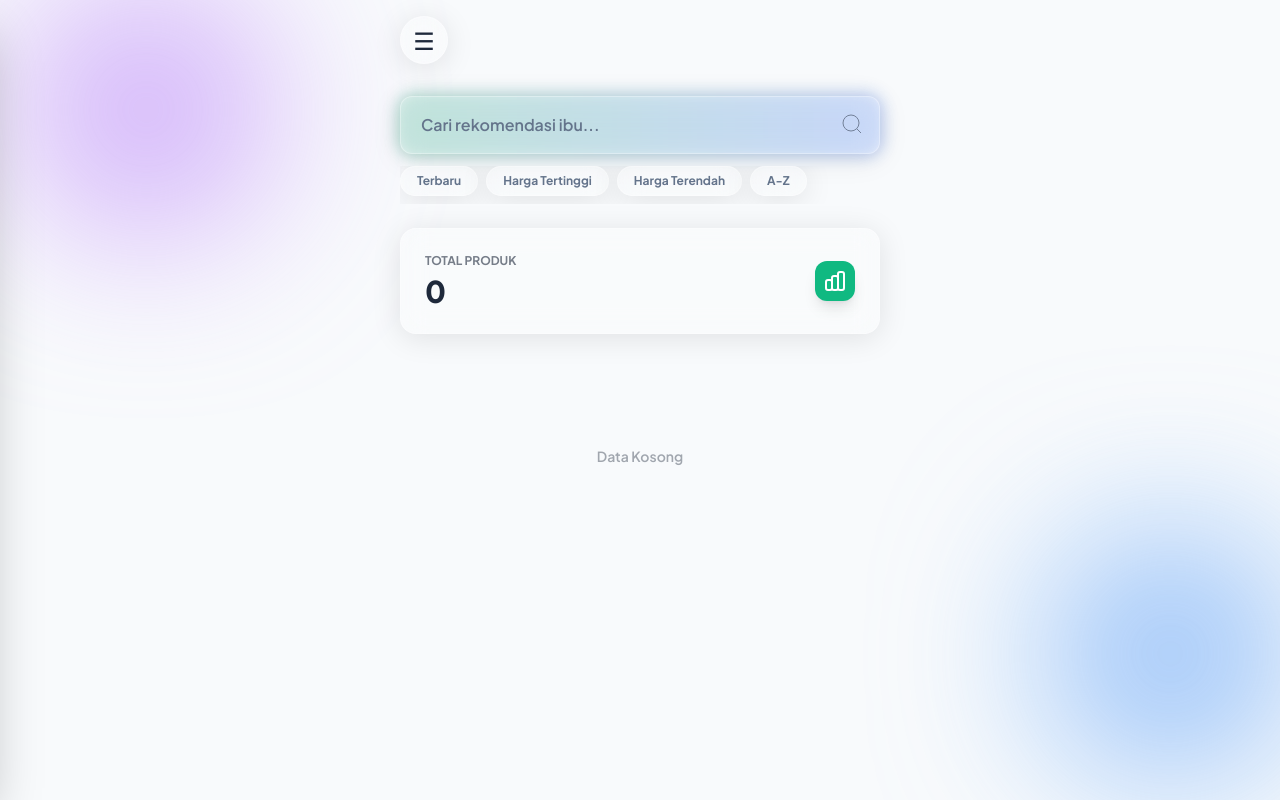
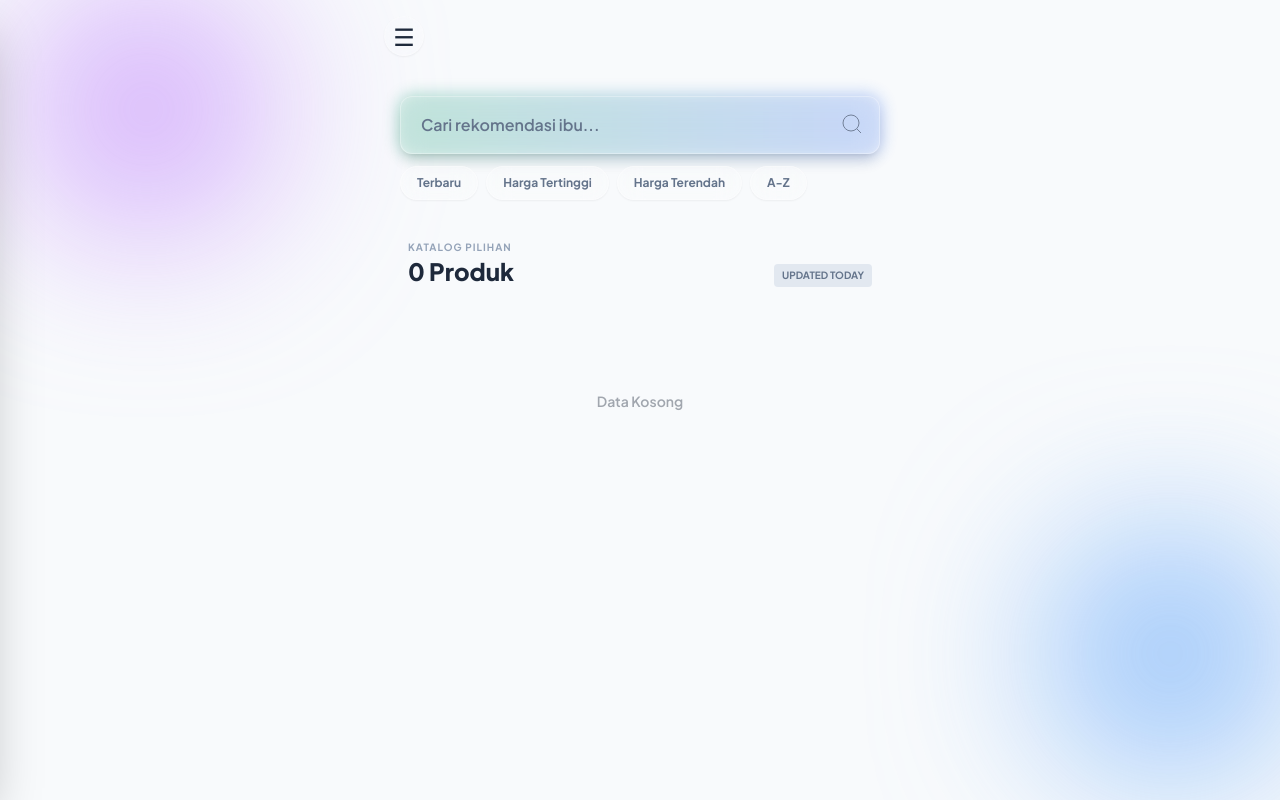
Before and after one commit to Dikrifm/devdaily, a CodeIgniter 4 app: the page made by app/Views/welcome_message.php in a window 1280 px wide. Run offline with PHP 8.4 and a stand-in for CodeIgniter, Linux system fonts and the light colour scheme; the template is opened without the code that fills it, so the values that code supplies are empty; some libraries are stand-ins or nearby versions.

```diff
--- a/app/Views/welcome_message.php
+++ b/app/Views/welcome_message.php
@@ -13,26 +13,41 @@
         .blob { position: absolute; filter: blur(80px); z-index: -1; opacity: 0.6; animation: move 10s infinite alternate; }
         @keyframes move { from { transform: translate(0,0); } to { transform: translate(20px, -20px); } }
         #sidebar { transition: transform 0.3s ease-in-out; }
+
+        /* Sticky Header Transition */
+        #sticky-header { transition: all 0.3s ease; }
+        #sticky-header.scrolled {
+            background: rgba(255, 255, 255, 0.8);
+            backdrop-filter: blur(16px);
+            border-bottom: 1px solid rgba(0,0,0,0.05);
+            padding-top: 1rem; padding-bottom: 1rem;
+        }
+        .dark #sticky-header.scrolled {
+            background: rgba(15, 23, 42, 0.8);
+            border-bottom: 1px solid rgba(255,255,255,0.05);
+        }
     </style>
 </head>
 <body class="font-sans min-h-screen transition-colors duration-500 bg-slate-50 text-slate-800 dark:bg-[#0f172a] dark:text-slate-200 relative overflow-x-hidden selection:bg-emerald-500 selection:text-white">
 
     <?php $isAdmin = session()->get('isLoggedIn'); ?>
 
-    <div class="blob bg-purple-400 w-64 h-64 rounded-full top-0 left-0 mix-blend-multiply dark:mix-blend-normal dark:bg-emerald-900/40"></div>
-    <div class="blob bg-blue-400 w-64 h-64 rounded-full bottom-0 right-0 mix-blend-multiply dark:mix-blend-normal dark:bg-blue-900/40 animation-delay-2000"></div>
+    <div class="fixed inset-0 z-0 pointer-events-none">
+        <div class="blob bg-purple-400 w-64 h-64 rounded-full top-0 left-0 mix-blend-multiply dark:mix-blend-normal dark:bg-emerald-900/40"></div>
+        <div class="blob bg-blue-400 w-64 h-64 rounded-full bottom-0 right-0 mix-blend-multiply dark:mix-blend-normal dark:bg-blue-900/40 animation-delay-2000"></div>
+    </div>
 
     <?php if(session()->getFlashdata('msg')): ?>
-    <div id="toast" class="fixed top-5 right-5 z-50 transform transition-all duration-500 translate-y-0 opacity-100">
+    <div id="toast" class="fixed top-24 right-5 z-[60] transform transition-all duration-500 translate-y-0 opacity-100">
         <div class="glass border-l-4 border-emerald-500 text-slate-800 dark:text-white px-6 py-4 rounded-xl shadow-2xl flex items-center gap-3">
-            <h4 class="font-bold text-sm">NOTIFIKASI:</h4><p class="text-xs opacity-80"><?= session()->getFlashdata('msg') ?></p>
+            <h4 class="font-bold text-sm">INFO:</h4><p class="text-xs opacity-80"><?= session()->getFlashdata('msg') ?></p>
         </div>
     </div>
     <script>setTimeout(()=>{document.getElementById('toast').remove()},4000);</script>
     <?php endif; ?>
 
-    <div id="sidebar-overlay" onclick="toggleSidebar()" class="fixed inset-0 bg-black/60 z-40 hidden backdrop-blur-sm transition-opacity"></div>
-    <aside id="sidebar" class="fixed top-0 left-0 h-full w-72 bg-slate-50 dark:bg-[#0b1120] border-r border-slate-200 dark:border-slate-800 z-50 transform -translate-x-full shadow-2xl flex flex-col">
+    <div id="sidebar-overlay" onclick="toggleSidebar()" class="fixed inset-0 bg-black/60 z-[60] hidden backdrop-blur-sm transition-opacity"></div>
+    <aside id="sidebar" class="fixed top-0 left-0 h-full w-72 bg-slate-50 dark:bg-[#0b1120] border-r border-slate-200 dark:border-slate-800 z-[70] transform -translate-x-full shadow-2xl flex flex-col">
         <div class="p-6 border-b border-slate-200 dark:border-slate-800 flex justify-between items-center bg-emerald-500/5">
             <div><h2 class="text-xl font-black tracking-tighter uppercase">IDA<span class="text-emerald-500">WIDIAWATI</span></h2><p class="text-[10px] opacity-50 tracking-widest">MENU</p></div>
             <button onclick="toggleSidebar()" class="text-slate-500 hover:text-red-500 text-xl">✕</button>
@@ -58,91 +73,91 @@
         </div>
     </aside>
 
-    <div class="p-4 max-w-lg mx-auto pb-24">
-        <div class="flex justify-between items-center mb-8">
-            <button onclick="toggleSidebar()" class="glass w-12 h-12 rounded-full flex items-center justify-center hover:scale-110 transition-transform text-2xl">☰</button>
+    <nav id="sticky-header" class="fixed top-0 left-0 w-full z-40 p-4 transition-all duration-300">
+        <div class="max-w-lg mx-auto flex justify-between items-center">
+            <button onclick="toggleSidebar()" class="w-10 h-10 rounded-full flex items-center justify-center hover:scale-110 transition-transform text-2xl text-slate-800 dark:text-white bg-white/10 backdrop-blur-md border border-white/20 shadow-sm">
+                ☰
+            </button>
+
             <div class="text-right">
-                <h1 class="text-xl font-extrabold tracking-tighter uppercase">
+                <h1 class="text-xl font-extrabold tracking-tighter uppercase text-slate-900 dark:text-white drop-shadow-sm">
                     <?= esc($config['site_name']) ?>
                     <span class="text-emerald-600 dark:text-emerald-400 font-normal opacity-50 text-xs lowercase"><?= esc($config['site_domain']) ?></span>
                 </h1>
-                <p class="text-[8px] font-bold opacity-60 tracking-[0.2em] uppercase"><?= esc($config['site_tagline']) ?></p>
             </div>
         </div>
+    </nav>
 
-        <form action="/index.php" method="get" class="mb-6 relative z-10">
+    <div class="pt-24 p-4 max-w-lg mx-auto pb-24 relative z-10">
+
+        <form action="/index.php" method="get" class="mb-8 relative z-10">
             <div class="relative group mb-3">
                 <div class="absolute -inset-0.5 bg-gradient-to-r from-emerald-600 to-blue-600 rounded-2xl blur opacity-30 group-hover:opacity-60 transition duration-500"></div>
-                <input type="text" name="q" value="<?= esc($keyword ?? '') ?>" placeholder="Cari rekomendasi ibu..." class="relative w-full glass text-slate-900 dark:text-white py-4 pl-5 pr-12 rounded-xl outline-none focus:ring-2 focus:ring-emerald-500/50 font-semibold placeholder-slate-500 transition-all">
+                <input type="text" name="q" value="<?= esc($keyword ?? '') ?>" placeholder="Cari rekomendasi ibu..." class="relative w-full glass text-slate-900 dark:text-white py-4 pl-5 pr-12 rounded-xl outline-none focus:ring-2 focus:ring-emerald-500/50 font-semibold placeholder-slate-500 transition-all shadow-lg">
                 <button type="submit" class="absolute right-4 top-4 opacity-50 hover:opacity-100"><svg class="w-6 h-6" fill="none" stroke="currentColor" viewBox="0 0 24 24"><circle cx="11" cy="11" r="8"></circle><line x1="21" y1="21" x2="16.65" y2="16.65"></line></svg></button>
             </div>
 
             <div class="flex gap-2 overflow-x-auto pb-2 no-scrollbar">
                 <?php
-                $sorts = [
-                    'newest' => 'Terbaru',
-                    'price_high' => 'Harga Tertinggi',
-                    'price_low' => 'Harga Terendah',
-                    'name_asc' => 'A-Z'
-                ];
+                $sorts = ['newest'=>'Terbaru','price_high'=>'Harga Tertinggi','price_low'=>'Harga Terendah','name_asc'=>'A-Z'];
                 foreach($sorts as $val => $label):
                     $isActive = ($sort == $val);
                 ?>
-                <button type="submit" name="sort" value="<?= $val ?>" class="<?= $isActive ? 'bg-emerald-600 text-white border-emerald-500' : 'glass text-slate-500 dark:text-slate-400' ?> px-4 py-1.5 rounded-full text-xs font-bold whitespace-nowrap border transition-colors hover:bg-emerald-500 hover:text-white"><?= $label ?></button>
+                <button type="submit" name="sort" value="<?= $val ?>" class="<?= $isActive ? 'bg-emerald-600 text-white border-emerald-500' : 'glass text-slate-500 dark:text-slate-400' ?> px-4 py-2 rounded-full text-xs font-bold whitespace-nowrap border transition-colors hover:bg-emerald-500 hover:text-white shadow-sm"><?= $label ?></button>
                 <?php endforeach; ?>
             </div>
         </form>
 
-        <div class="glass rounded-2xl p-6 mb-8 flex justify-between items-center">
-            <div><p class="text-xs font-bold uppercase opacity-60 mb-1">Total Produk</p><h2 class="text-3xl font-black text-slate-800 dark:text-white"><?= count($products) ?></h2></div>
-            <div class="h-10 w-10 bg-emerald-500 rounded-xl flex items-center justify-center text-white shadow-lg"><svg class="w-6 h-6" fill="none" stroke="currentColor" viewBox="0 0 24 24"><path stroke-linecap="round" stroke-linejoin="round" stroke-width="2" d="M9 19v-6a2 2 0 00-2-2H5a2 2 0 00-2 2v6a2 2 0 002 2h2a2 2 0 002-2zm0 0V9a2 2 0 012-2h2a2 2 0 012 2v10m-6 0a2 2 0 002 2h2a2 2 0 002-2m0 0V5a2 2 0 012-2h2a2 2 0 012 2v14a2 2 0 01-2 2h-2a2 2 0 01-2-2z"></path></svg></div>
+        <div class="flex justify-between items-end mb-6 px-2">
+            <div>
+                <p class="text-[10px] font-bold text-slate-400 uppercase tracking-widest">Katalog Pilihan</p>
+                <h2 class="text-2xl font-black text-slate-800 dark:text-white"><?= count($products) ?> Produk</h2>
+            </div>
+            <div class="text-[10px] text-slate-500 font-bold bg-slate-200 dark:bg-slate-800 px-2 py-1 rounded">UPDATED TODAY</div>
         </div>
 
         <?php if(empty($products)): ?>
             <div class="text-center py-20 opacity-40 text-sm font-semibold">Data Kosong</div>
         <?php else: ?>
-            <div class="grid grid-cols-2 gap-4">
-                <?php foreach($products as $p):
+            <div class="grid grid-cols-1 gap-6"> <?php foreach($products as $p):
                     $badges = json_decode($p['badges'] ?? '["Pilihan Ibu"]', true); if(!is_array($badges)) $badges = ['Pilihan Ibu'];
                     $colors = ['Pilihan Ibu'=>'bg-emerald-100 dark:bg-emerald-900/40 text-emerald-700 dark:text-emerald-400','Lagi Viral'=>'bg-purple-100 dark:bg-purple-900/40 text-purple-700 dark:text-purple-400','Best Seller'=>'bg-yellow-100 dark:bg-yellow-900/40 text-yellow-700 dark:text-yellow-400','Harga Promo'=>'bg-red-100 dark:bg-red-900/40 text-red-700 dark:text-red-400','Premium'=>'bg-blue-100 dark:bg-blue-900/40 text-blue-700 dark:text-blue-400','Stok Terbatas'=>'bg-orange-100 dark:bg-orange-900/40 text-orange-700 dark:text-orange-400'];
                 ?>
-                <div class="relative group bg-white dark:bg-[#1e293b] rounded-2xl overflow-hidden shadow-sm border border-slate-100 dark:border-slate-800 hover:shadow-xl hover:border-emerald-500/30 transition-all duration-300 hover:-translate-y-1">
+                <div class="relative group bg-white dark:bg-[#1e293b] rounded-3xl overflow-hidden shadow-lg border border-slate-100 dark:border-slate-800 hover:shadow-2xl hover:border-emerald-500/30 transition-all duration-500 hover:-translate-y-1">
 
                     <a href="/index.php/cek/<?= $p['slug'] ?>" class="block">
                         <div class="aspect-[4/3] w-full bg-slate-200 dark:bg-slate-800 relative overflow-hidden">
                             <img src="<?= (strpos($p['image_url'],'http')===0)?$p['image_url']:'/'.$p['image_url'] ?>" alt="<?= $p['name'] ?>" class="w-full h-full object-cover transition duration-700 group-hover:scale-105" loading="lazy">
-                            <div class="absolute inset-0 bg-gradient-to-t from-black/20 to-transparent opacity-0 group-hover:opacity-100 transition-opacity"></div>
+                            <div class="absolute inset-0 bg-gradient-to-t from-black/10 to-transparent"></div>
                         </div>
 
-                        <div class="p-4">
-                            <h3 class="text-sm font-bold text-slate-800 dark:text-white leading-tight line-clamp-2 mb-2 h-9"><?= $p['name'] ?></h3>
+                        <div class="p-5">
+                            <h3 class="text-lg font-bold text-slate-900 dark:text-white leading-tight mb-3 line-clamp-2"><?= $p['name'] ?></h3>
 
-                            <div class="flex flex-wrap gap-1 mb-2 h-5 overflow-hidden">
-                                <?php foreach($badges as $b):
-                                    $style = $colors[$b] ?? 'bg-slate-100 text-slate-500';
-                                ?>
-                                <span class="px-1.5 py-0.5 rounded text-[8px] font-bold uppercase tracking-wide <?= $style ?>">
+                            <div class="flex flex-wrap gap-2 mb-4">
+                                <?php foreach($badges as $b): $style = $colors[$b] ?? 'bg-slate-100 text-slate-500'; ?>
+                                <span class="px-2.5 py-1 rounded-md text-[10px] font-bold uppercase tracking-wide <?= $style ?> border border-white/5 shadow-sm">
                                     <?= $b ?>
                                 </span>
                                 <?php endforeach; ?>
                             </div>
 
-                            <div class="flex items-center justify-between">
+                            <div class="flex items-center justify-between pt-4 border-t border-slate-100 dark:border-slate-700/50">
                                 <div>
-                                    <p class="text-[9px] text-slate-400 uppercase font-bold tracking-wider">Pasaran</p>
-                                    <p class="text-base font-extrabold text-emerald-600 dark:text-emerald-400">Rp <?= number_format($p['market_price']/1000, 0) ?>k</p>
+                                    <p class="text-[10px] text-slate-400 uppercase font-bold tracking-wider mb-0.5">Estimasi Pasar</p>
+                                    <p class="text-xl font-extrabold text-emerald-600 dark:text-emerald-400 font-mono">Rp <?= number_format($p['market_price']) ?></p>
                                 </div>
-                                <div class="w-6 h-6 rounded-full bg-slate-100 dark:bg-slate-700 flex items-center justify-center text-slate-400 group-hover:bg-emerald-500 group-hover:text-white transition-colors">
-                                    <svg class="w-3 h-3" fill="none" stroke="currentColor" viewBox="0 0 24 24"><path stroke-linecap="round" stroke-linejoin="round" stroke-width="2" d="M9 5l7 7-7 7"></path></svg>
+                                <div class="w-10 h-10 rounded-full bg-slate-100 dark:bg-slate-800 flex items-center justify-center text-slate-400 group-hover:bg-emerald-500 group-hover:text-white transition-all transform group-hover:rotate-45">
+                                    <svg class="w-5 h-5" fill="none" stroke="currentColor" viewBox="0 0 24 24"><path stroke-linecap="round" stroke-linejoin="round" stroke-width="2" d="M14 5l7 7m0 0l-7 7m7-7H3"></path></svg>
                                 </div>
                             </div>
                         </div>
                     </a>
 
                     <?php if($isAdmin): ?>
-                    <div class="absolute top-2 right-2 flex gap-1 opacity-0 group-hover:opacity-100 transition-opacity z-10">
-                        <a href="/index.php/admin/edit-product/<?= $p['id'] ?>" class="w-7 h-7 bg-white/90 dark:bg-black/80 backdrop-blur rounded-full flex items-center justify-center text-amber-500 hover:text-white hover:bg-amber-500 shadow-sm border border-black/10 transition-colors">✎</a>
-                        <a href="/index.php/admin/delete-product/<?= $p['id'] ?>" onclick="return confirm('Hapus?')" class="w-7 h-7 bg-white/90 dark:bg-black/80 backdrop-blur rounded-full flex items-center justify-center text-red-500 hover:text-white hover:bg-red-500 shadow-sm border border-black/10 transition-colors">✕</a>
+                    <div class="absolute top-3 right-3 flex gap-2 z-10">
+                        <a href="/index.php/admin/edit-product/<?= $p['id'] ?>" class="w-8 h-8 bg-white/90 dark:bg-black/80 backdrop-blur rounded-full flex items-center justify-center text-amber-500 hover:text-white hover:bg-amber-500 shadow-lg border border-black/5 transition-colors">✎</a>
+                        <a href="/index.php/admin/delete-product/<?= $p['id'] ?>" onclick="return confirm('Hapus?')" class="w-8 h-8 bg-white/90 dark:bg-black/80 backdrop-blur rounded-full flex items-center justify-center text-red-500 hover:text-white hover:bg-red-500 shadow-lg border border-black/5 transition-colors">✕</a>
                     </div>
                     <?php endif; ?>
 
@@ -156,7 +171,18 @@
         const html = document.documentElement;
         const sidebar = document.getElementById('sidebar');
         const overlay = document.getElementById('sidebar-overlay');
+        const header = document.getElementById('sticky-header');
         const themeText = document.getElementById('theme-text');
+
+        // Logic Header Melayang (Background berubah saat scroll)
+        window.addEventListener('scroll', () => {
+            if (window.scrollY > 10) {
+                header.classList.add('scrolled');
+            } else {
+                header.classList.remove('scrolled');
+            }
+        });
+
         function toggleSidebar() { sidebar.classList.toggle('-translate-x-full'); overlay.classList.toggle('hidden'); }
         function applyTheme() {
             if (localStorage.theme === 'dark' || (!('theme' in localStorage) && window.matchMedia('(prefers-color-scheme: dark)').matches)) { html.classList.add('dark'); if(themeText) themeText.innerText = '☀️ TERANG'; }
```
Also changed, not shown: app/Controllers/Panel.php (+54 -78 lines).
